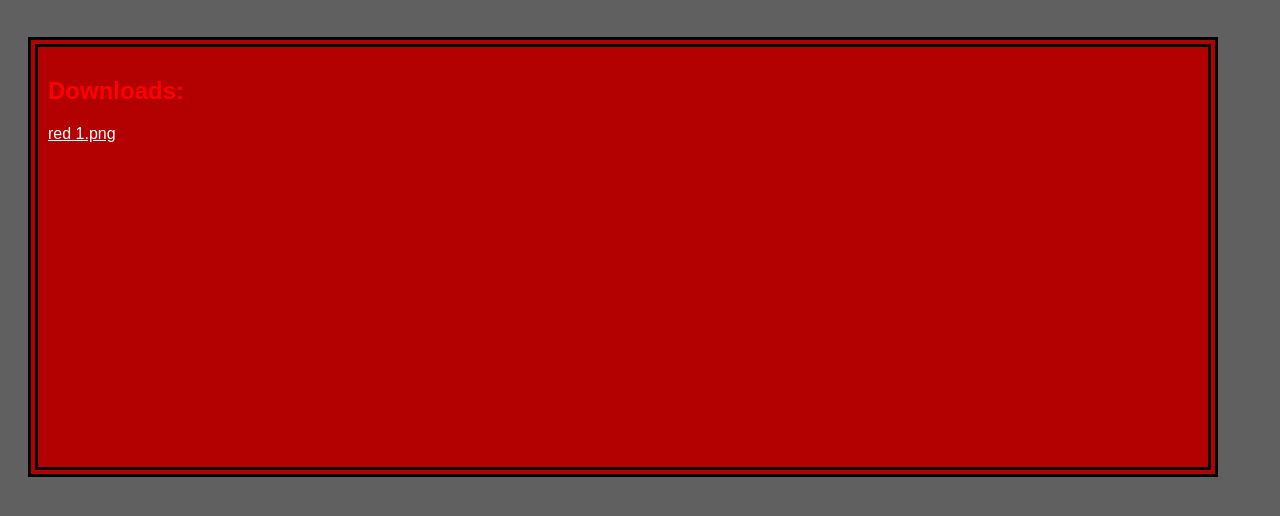
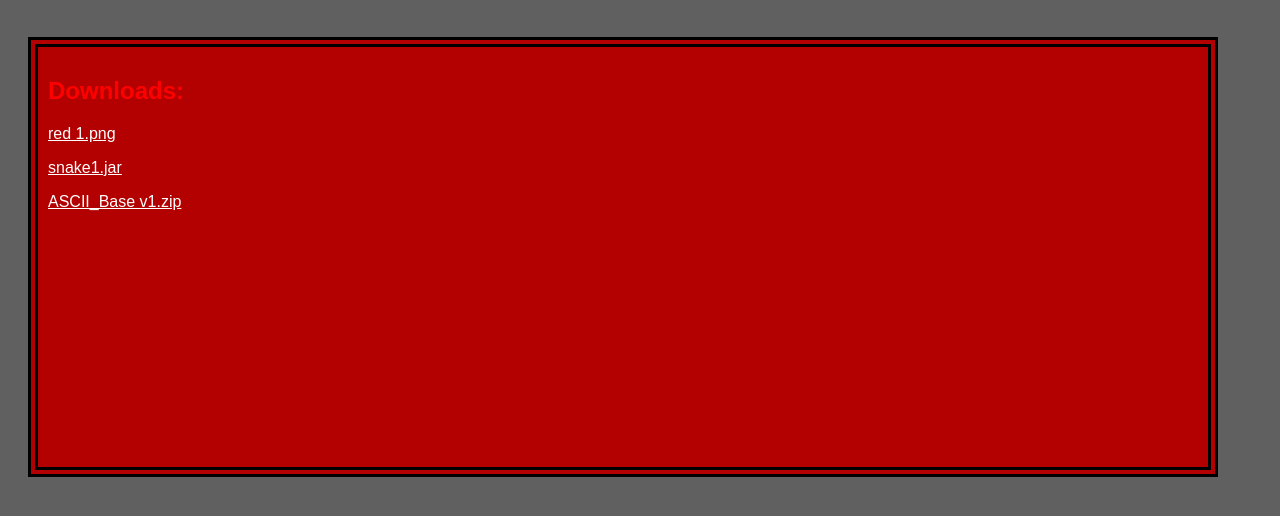
Before and after one commit to Braveheart570/Braveheart570.github.io, a plain HTML site: page ra_html/ra_downloads.html in a window 1280 px wide. Shown: the part 206-722 px from the top of the page. Drawn offline with Linux system fonts and the light colour scheme.

Commit message:
commited

```diff
--- a/ra_html/ra_downloads.html
+++ b/ra_html/ra_downloads.html
@@ -26,6 +26,12 @@
 
 			<p><a href="../ra_images/red 1.png" download>red 1.png</a></p>
 
+			<p><a href="../ra_download/snake1.jar" download>snake1.jar</a></p>
+
+			<p><a href="../ra_download/ASCII_Base v1.zip" download>ASCII_Base v1.zip</a></p>
+
+
+
 
 		</div>
 
```
Also changed, not shown: New Text Document.txt (deleted), 2 other files.
